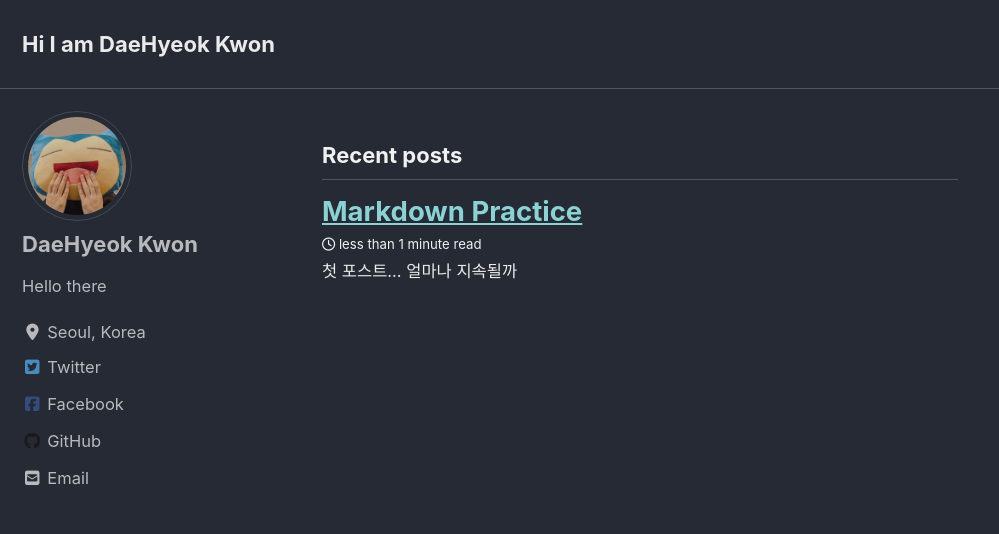
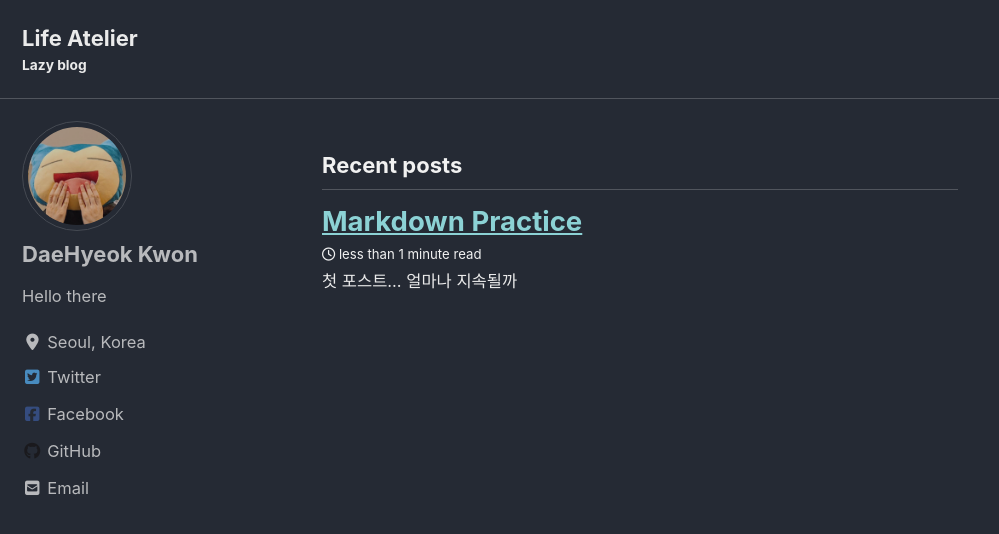
Before and after one commit to kor-haru/kor-haru.github.io, a Jekyll site: the page built from index.html, in a window 1280 px wide and 900 px high. Shown: the top 534 px of the window, without its empty margins (0-999 px from the left). Built offline with Jekyll 4.4.1, drawn with Linux system fonts in a browser that asks for light colours; cached includes are drawn as plain includes; nearby versions of some CDN libraries; the list of posts is cut into pages by our own code; some of the changed text lies outside the part shown.

Commit message:
mod : change title

```diff
--- a/_config.yml
+++ b/_config.yml
@@ -17,11 +17,12 @@ minimal_mistakes_skin    : "dark"
 
 # Site Settings
 locale                   : "en-US"
-title                    : "Hi I am DaeHyeok Kwon"
+title                    : "Life Atelier"
 title_separator          : "-"
-subtitle                 : # site tagline that appears below site title in masthead
-name                     : "Vwan's 이모저모"
-description              : "I don't know well. What should I do yet."
+# subtitle                 : # site tagline that appears below site title in masthead
+subtitle                 : "Lazy blog"
+name                     : "Vwan"
+description              : "I don't know well... What should I do yet."
 #url                      : # the base hostname & protocol for your site e.g. "https://mmistakes.github.io"
 url                      : "https://dopingcat.github.io/"
 baseurl                  : # the subpath of your site, e.g. "/blog"
```
